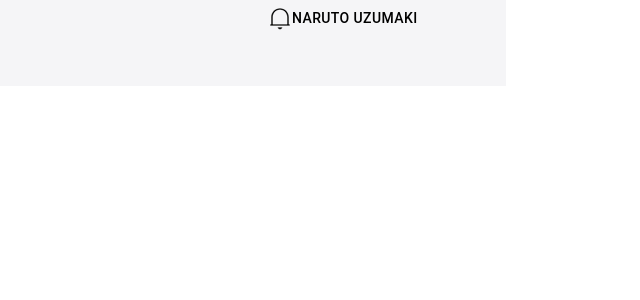
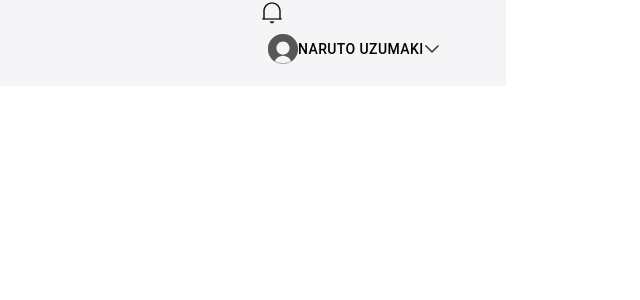
Before and after one commit to peaksoft-school/Gift-list-js16-day-, a React (Vite) app: page / in a window 1280 px wide. Shown: the top 300 px of the page, without its empty margins (640-1280 px from the left). Built offline with nearby package versions, Linux system fonts and the light colour scheme.

Commit message:
bugfix-header

```diff
--- a/src/components/UI/MeetBalls.jsx
+++ b/src/components/UI/MeetBalls.jsx
@@ -1,8 +1,9 @@
 import React from 'react'
 import { Menu, MenuItem, Button, styled } from '@mui/material'
-import Notification from "../../assets/icons/notification.svg"
 import Profile from "../../assets/icons/profile.svg"
 import ExitIcon from "../../assets/icons/exit.svg"
+import chevrons from "../../assets/icons/chevrons.svg"
+import profilebackg from '../../assets/icons/profilebackg.svg'
 
 const MeetBalls = () => {
    const [anchorEl, setAnchorEl] = React.useState(null)
@@ -24,8 +25,10 @@ const MeetBalls = () => {
             onClick={handleClick}
             color="#212121"
          >
-            <img src={Notification} alt="" />
+
+            <img src={profilebackg} alt="" />
             Naruto Uzumaki
+            <img src={chevrons} alt="" />
          </Button>
          <Menu
             id="basic-menu"
--- a/src/layout/Header.jsx
+++ b/src/layout/Header.jsx
@@ -1,12 +1,12 @@
 import React from 'react'
 import MeetBalls from '../components/UI/MeetBalls'
 import styled from 'styled-components'
-// import profilebackg from '../assets/icons/profileback.svg'
+import Notification from '../assets/icons/notification.svg'
 
 const Header = () => {
    return (
       <StyledHeader>
-         {/* <img src={profilebackg} alt="" /> */}
+         <img src={Notification} alt="" />
 
          <MeetBalls />
       </StyledHeader>
```
Also changed, not shown: src/assets/icons/chevrons .svg (added).
